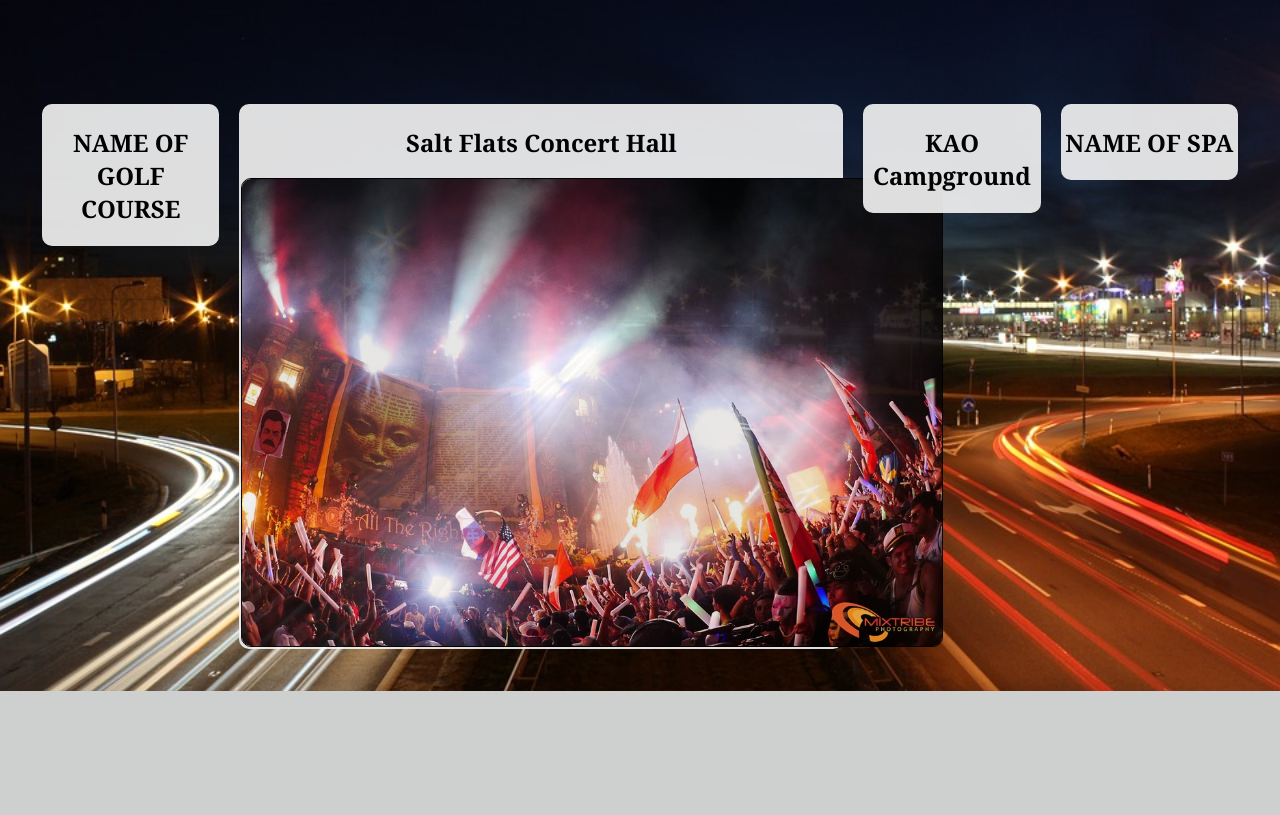
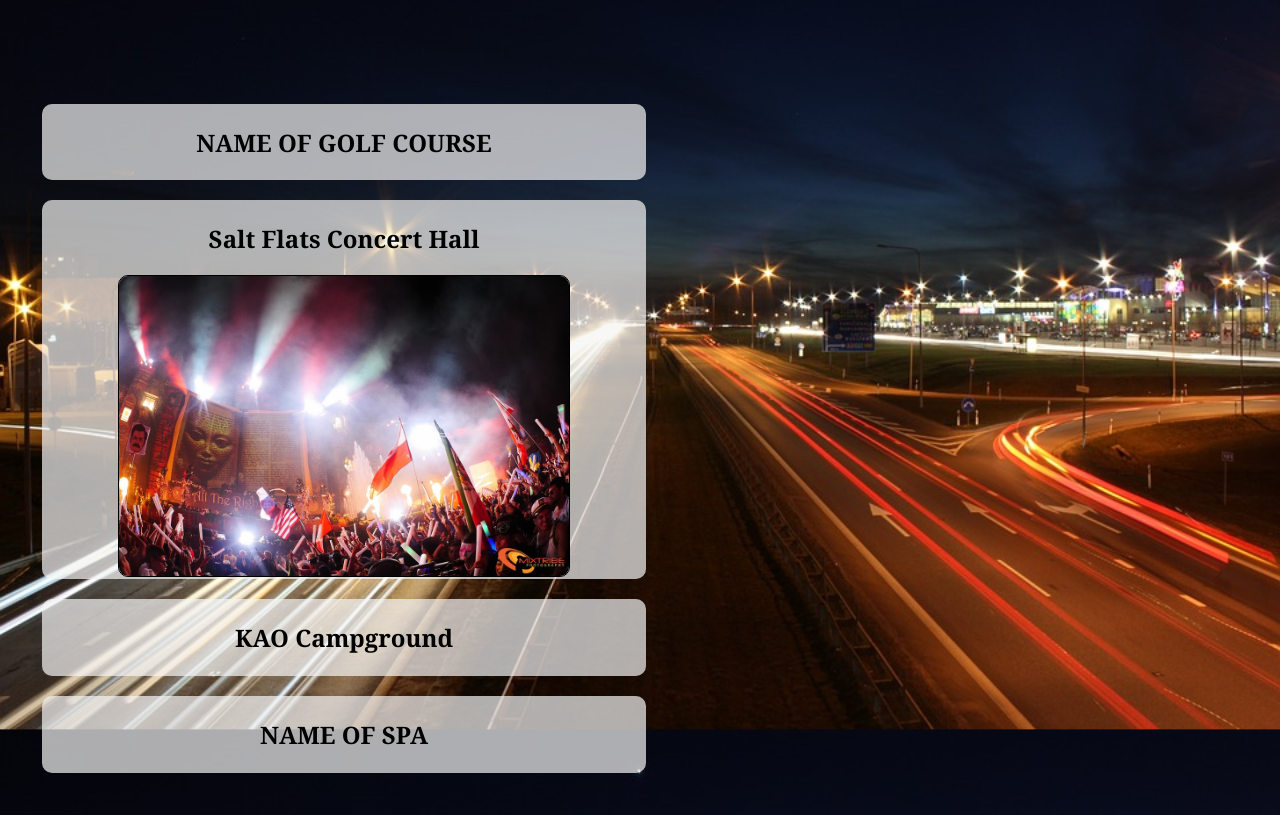
Before and after one commit to Zesjier/wendingflats, a Django app: page /nevada/rec in a window 1280 px wide. Shown: the part 124-939 px from the top of the page. Before the commit the page ends 815 px from the top, so only its background shows below. Run offline with Django 3.2, Linux system fonts and the light colour scheme.

Commit message:
destoryed everything

```diff
--- a/nv/static/nv/style.css
+++ b/nv/static/nv/style.css
@@ -53,12 +53,11 @@ body {
   display: flex;
   align-content: space-between;
   margin-top: 10%;
+  flex-wrap: wrap;
 }
 
 .biz {
-  background-color: whitesmoke;
-  opacity: 90%;
-  flex-wrap: wrap;
+  background-color: rgb(245, 245, 245, 0.7);
   width: 600px;
   height: fit-content;
   padding: 2px;
@@ -69,6 +68,11 @@ body {
 .biz_info {
   display: none;
   padding: 20px;
+}
+
+.biz img {
+  max-width: 100%;
+  max-height: 300px;
 }
 
 .biz:hover .biz_info {
```
